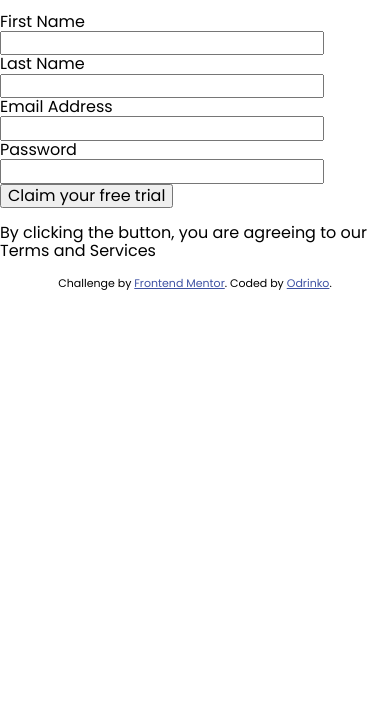
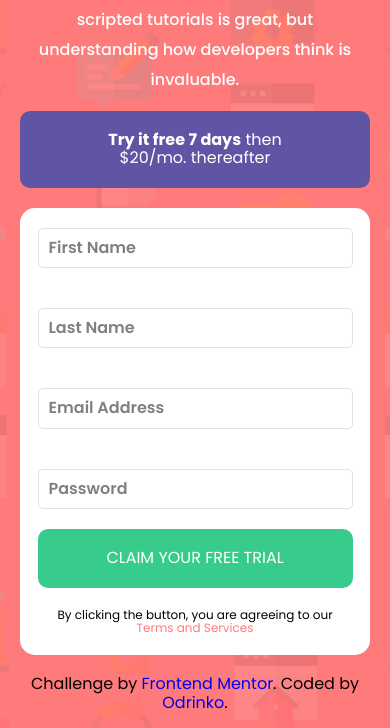
Before and after one commit to Odrinko/fourth-challenge, a plain HTML site: page index.html in a window 390 px wide. Shown: the part 249-977 px from the top of the page. Before the commit the page ends 844 px from the top, so only its background shows below. Drawn offline with nearby package versions, Linux system fonts and the light colour scheme; files that its build step writes are made by us from their sources.

Commit message:
mobile ready

```diff
--- a/gulpfile.js
+++ b/gulpfile.js
@@ -20,8 +20,8 @@ const path = {
 }
 
 const pathReturn = {
-    cssReady: './build/css/app.css',
-    jsReady: './build/js/bundle.js'
+    cssReady: './build/css',
+    jsReady: './build/js'
 }
 
 function css() {
--- a/index.html
+++ b/index.html
@@ -3,14 +3,10 @@
   <head>
     <meta charset="UTF-8" />
     <meta name="viewport" content="width=device-width, initial-scale=1.0" />
-    <link rel="preconnect" href="https://fonts.googleapis.com" />
-    <link rel="preconnect" href="https://fonts.gstatic.com" crossorigin />
-    <link
-      href="https://fonts.googleapis.com/css2?family=Poppins:wght@400;500;600;700&display=swap"
-      rel="stylesheet"
-    />
-    <link rel="stylesheet" href="./build/css/app.css">
-    <!-- displays site properly based on user's device -->
+
+    <title>Frontend Mentor | Intro component with sign up form</title>
+
+    <!-- Feel free to remove these styles or customise in your own stylesheet 👍 -->
 
     <link
       rel="icon"
@@ -18,26 +14,20 @@
       sizes="32x32"
       href="./images/favicon-32x32.png"
     />
-
-    <title>Frontend Mentor | Intro component with sign up form</title>
-
-    <!-- Feel free to remove these styles or customise in your own stylesheet 👍 -->
-    <style>
-      .attribution {
-        font-size: 11px;
-        text-align: center;
-      }
-      .attribution a {
-        color: hsl(228, 45%, 44%);
-      }
-    </style>
+    <link rel="preconnect" href="https://fonts.googleapis.com" />
+    <link rel="preconnect" href="https://fonts.gstatic.com" crossorigin />
+    <link
+      href="https://fonts.googleapis.com/css2?family=Poppins:wght@400;500;600;700&display=swap"
+      rel="stylesheet"
+    />
+    <link rel="stylesheet" href="build/css/app.css" />
   </head>
   <body>
     <header>
       <h2 class="header__titulo">Learn to code by watching others</h2>
       <h3 class="header__descripcion">
-        See how experienced developers solve problems in real-time. Watching
-        scripted tutorials is great, but understanding how developers think is
+        See how experienced developers solve <br> problems in real-time. Watching <br>
+        scripted tutorials is great, but <br> understanding how developers think is <br>
         invaluable.
       </h3>
     </header>
@@ -50,29 +40,26 @@
     </div>
 
     <div class="formulario__contenedor">
-      <form action="">
-        <div class="formulario__campo">
-          <label for="" class="formulario__campo--letra">First Name </label>
-          <input type="text" />
-        </div>
-        <div class="formulario__campo">
-          <label for="" class="formulario__campo--letra">Last Name </label>
-          <input type="text" />
-        </div>
-        <div class="formulario__campo">
-          <label for="" class="formulario__campo--letra">Email Address</label>
-          <input type="text" />
-        </div>
-        <div class="formulario__campo">
-          <label for="" class="formulario__campo--letra">Password</label>
-          <input type="text" />
-        </div>
+      <form action="" class="formulario">
+
+          <input type="text" value="First Name" class="imput" />
+
+          <input type="text" value="Last Name" class="imput"/>
+
+          <input type="text" value="Email Address" class="imput" />
+
+          <input type="text" value="Password" class="imput" />
+
+          <button class="formulario__boton">Claim your free trial</button>
       </form>
-      <button class="formulario__boton">Claim your free trial</button>
+
       <p class="formulario__advertencia">
-        By clicking the button, you are agreeing to our Terms and Services
+        By clicking the button, you are agreeing to our <a class="formulario__advertencia--enlace" href="">Terms and Services</a>
       </p>
+
     </div>
+
+
     <footer>
       <p class="attribution">
         Challenge by
@@ -82,5 +69,6 @@
         <a href="https://github.com/Odrinko" target="_blank">Odrinko</a>.
       </p>
     </footer>
+    <!-- <script src="./build/js/bundle.js"></script> -->
   </body>
 </html>
--- a/src/scss/app.scss
+++ b/src/scss/app.scss
@@ -2,3 +2,9 @@
 @import 'base/normalize';
 @import 'base/globales';
 @import 'base/mixins';
+
+@import 'layout/bc';
+@import 'layout/header';
+@import 'layout/oferta';
+@import 'layout/formulario';
+@import 'layout/footer';
--- a/src/scss/base/_globales.scss
+++ b/src/scss/base/_globales.scss
@@ -11,3 +11,21 @@ body {
     font-family: $fuentePrincipal;
     font-size: $fontSize;
 }
+
+h2{
+    font-weight: $extra;
+}
+
+h3{
+    font-size: $fontSize;
+    font-weight: $normal;
+}
+
+a{
+    text-decoration: none;
+    line-height: none;
+}
+
+label{
+font-weight: $grueso;
+}
--- a/src/scss/base/_variables.scss
+++ b/src/scss/base/_variables.scss
@@ -16,7 +16,7 @@ $fontSize: 1.6rem;
 $fuentePrincipal: 'Poppins', sans-serif;
 
 $delgado: 400;
-$nomrla: 500;
+$normal: 500;
 $grueso: 600;
 $extra: 700;
 
--- /dev/null
+++ b/src/scss/layout/_bc.scss
@@ -0,0 +1,7 @@
+body{
+    background-image: url(/images/bg-intro-mobile.png);
+    background-repeat: no-repeat;
+    background-color: $rojo;
+    background-size: cover;
+    background-position: center center;
+}
--- /dev/null
+++ b/src/scss/layout/_footer.scss
@@ -0,0 +1,3 @@
+footer{
+    text-align: center;
+}
--- /dev/null
+++ b/src/scss/layout/_formulario.scss
@@ -0,0 +1,48 @@
+.formulario__contenedor{
+    background-color: white;
+    align-items: center;
+    margin: 2rem 2rem;
+    border-radius: 1.5rem;
+
+    .formulario{
+        display: flex;
+        flex-direction: column;
+        align-items: center;
+    }
+
+    .imput{
+        font-family: $fuentePrincipal;
+        font-weight: $grueso;
+        color: grey;
+        border-radius: .5rem;
+        margin: 2rem 0;
+        border: .1px solid #E1E1E1;
+        text-align: left;
+        width: 90%;
+        padding: 1rem;
+    }
+
+    .formulario__boton{
+        background-color: $verde;
+        width: 90%;
+        text-transform: uppercase;
+        color: white;
+        padding: 2rem 0;
+        border-radius: 1rem;
+        border: none;
+    }
+
+    .formulario__advertencia{
+        width: 85%;
+        margin: 2rem auto;
+        padding-bottom: 2rem;
+        text-align: center;
+        font-size: 1.2rem;
+
+
+    }
+
+    .formulario__advertencia--enlace{
+        color: $rojo;
+    }
+}
--- /dev/null
+++ b/src/scss/layout/_header.scss
@@ -0,0 +1,13 @@
+.header__titulo, .header__descripcion{
+    text-align: center;
+    color: white;
+}
+
+.header__titulo{
+    font-size: 3rem;
+    margin-top: 10rem;
+}
+
+.header__descripcion{
+    line-height: 3rem;
+}
--- /dev/null
+++ b/src/scss/layout/_oferta.scss
@@ -0,0 +1,17 @@
+.oferta__contenedor{
+    margin: 0 2rem;
+    background-color: $azul;
+    padding: 2rem;
+    border-radius: 1rem;
+
+    .oferta__descripcion{
+        color: white;
+        font-weight: $delgado;
+        text-align: center;
+        margin: 0 4rem;
+    }
+
+    .descripcion--span{
+        font-weight: $extra;
+    }
+}
```
Also changed, not shown: build/css/app.css (added), build/css/app.css/app.css (deleted), build/css/app.css/layout/bc.css (deleted), 3 other files.
